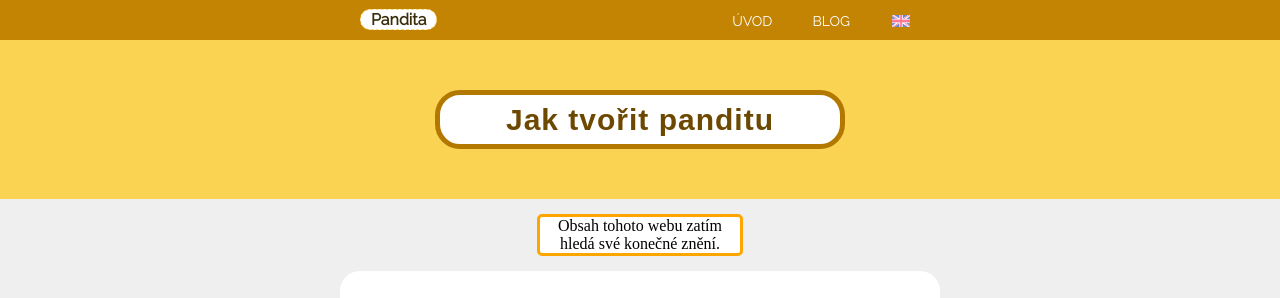
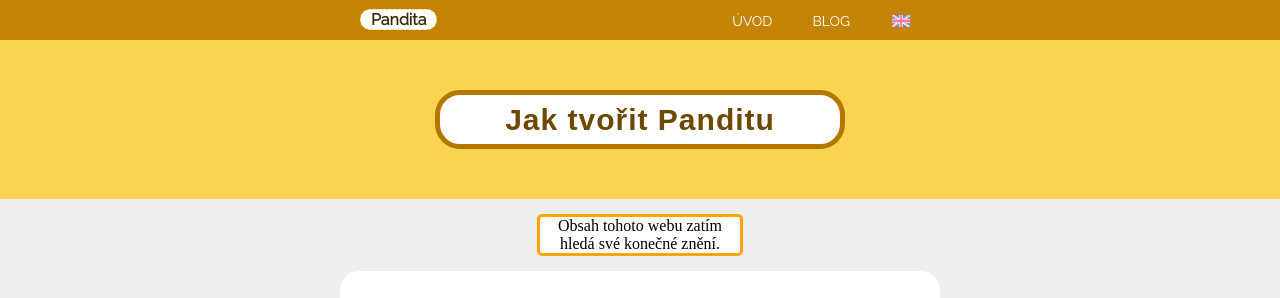
Before and after one commit to Borek78/jak-tvorit-panditu, a Jekyll site: the page built from jak-tvorit-titulky.md, in a window 1280 px wide and 900 px high. Shown: the top 298 px of the window. Built offline with Jekyll 4.4.1, drawn with Linux system fonts in a browser that asks for light colours.

```diff
--- a/_includes/head.html
+++ b/_includes/head.html
@@ -2,6 +2,7 @@
 
 <head>
 
+  <title>{{ page.title }}</title>
   <meta charset="utf-8">
   <meta http-equiv="X-UA-Compatible" content="IE=edge">
   <meta name="viewport" content="width=device-width, initial-scale=1">
--- a/_includes/header.html
+++ b/_includes/header.html
@@ -38,6 +38,6 @@
   </section>
 
   <section id="banner">
-    <div id="napis">Jak tvořit panditu</div>
+    <div id="napis">Jak tvořit Panditu</div>
   </section>
 </header>
```
Also changed, not shown: jak-tvorit-titulky.md (+1 -1 lines).
